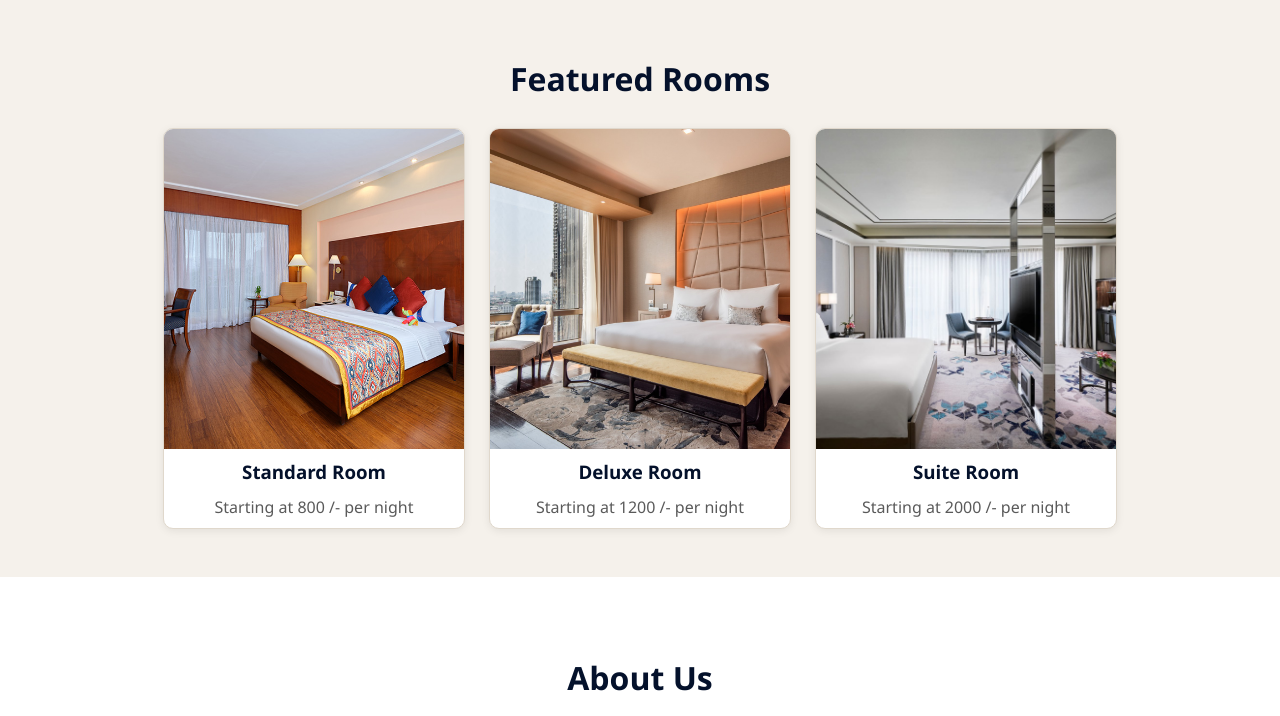
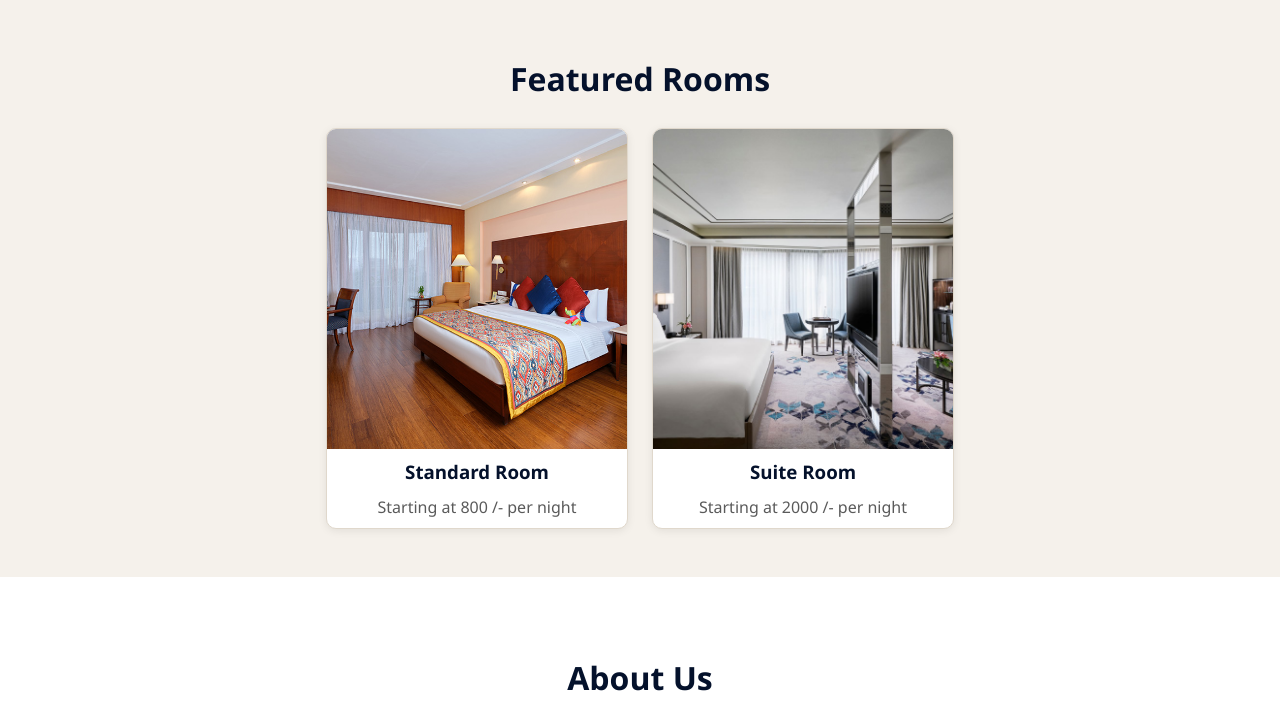
Before and after one commit to sonalidevloper/hotel-reservation, a plain HTML site: page home.html in a window 1280 px wide. Shown: the part 744-1460 px from the top of the page. Drawn offline with Linux system fonts and the light colour scheme; sample sign-in values are in the browser's storage; grey boxes are pictures that could not be loaded.

Commit message:
Changed featured rooms section

```diff
--- a/home.html
+++ b/home.html
@@ -45,11 +45,7 @@
                 <h3>Standard Room</h3>
                 <p>Starting at 800 /- per night</p>
             </div>
-            <div class="room-card">
-                <img src="./assets/deluxe-room.jpg" alt="Room 1">
-                <h3>Deluxe Room</h3>
-                <p>Starting at 1200 /- per night</p>
-            </div>
+
             <div class="room-card">
                 <img src="./assets/suite-room.jpg" alt="Room 2">
                 <h3>Suite Room</h3>
```
